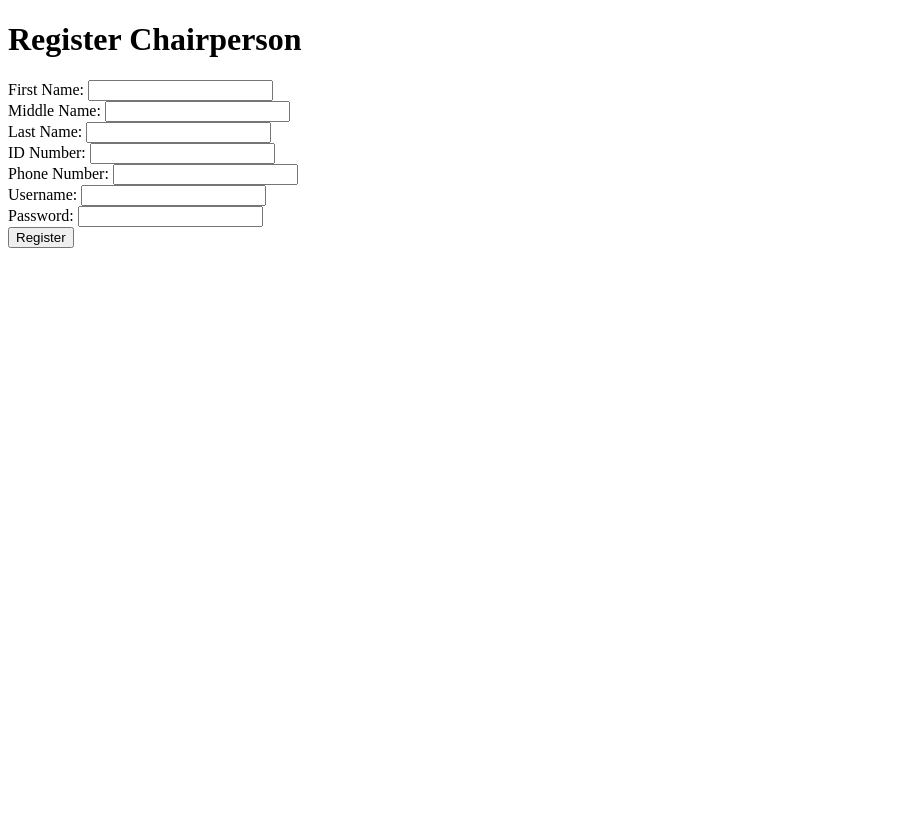
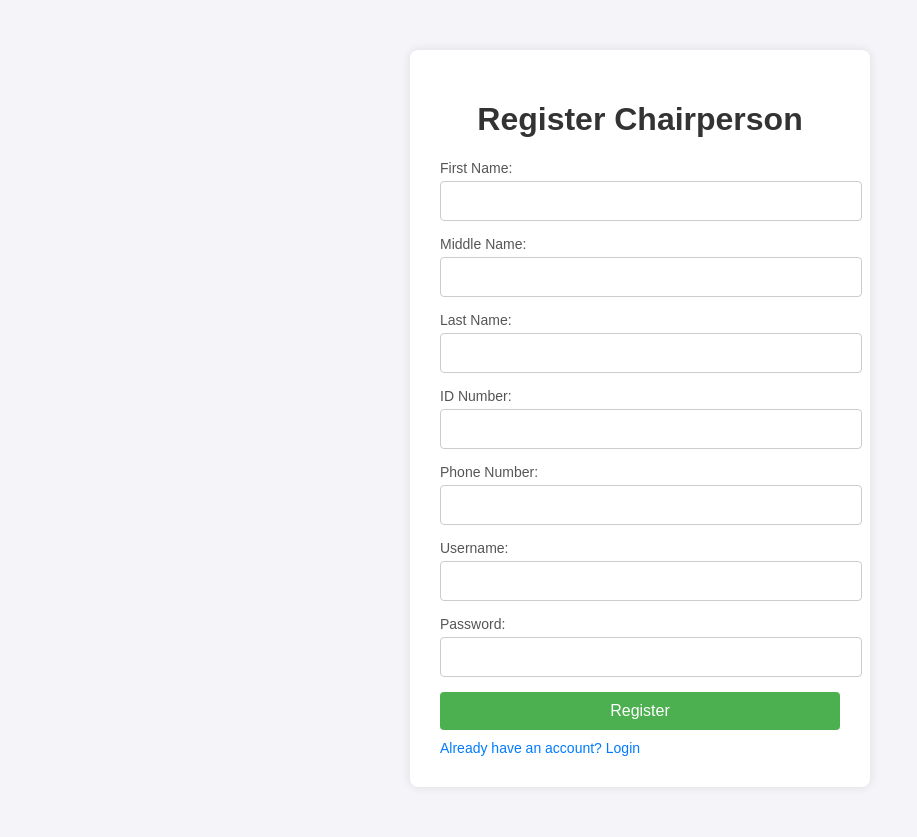
Before and after one commit to kimaguti/javap, a Flask app: page /register_chairperson in a window 1280 px wide. Shown: the whole page, without its empty margins (0-917 px from the left). Before the commit the page ends 248 px from the top, so only its background shows below. Run offline with Flask 3, Linux system fonts and the light colour scheme.

Commit message:
Chama app

```diff
--- a/templates/register_chairperson.html
+++ b/templates/register_chairperson.html
@@ -4,32 +4,36 @@
     <meta charset="UTF-8">
     <meta name="viewport" content="width=device-width, initial-scale=1.0">
     <title>Register Chairperson</title>
+    <link rel="stylesheet" href="{{ url_for('static', filename='style.css') }}">
 </head>
 <body>
+    <div class="form-container">
         <h1>Register Chairperson</h1>
         <form method="POST">
             <label for="first_name">First Name:</label>
             <input type="text" id="first_name" name="first_name">
-        <br>
+
             <label for="middle_name">Middle Name:</label>
             <input type="text" id="middle_name" name="middle_name">
-        <br>
+
             <label for="last_name">Last Name:</label>
             <input type="text" id="last_name" name="last_name">
-        <br>
+
             <label for="id_number">ID Number:</label>
             <input type="text" id="id_number" name="id_number" required>
-        <br>
+
             <label for="phone_no">Phone Number:</label>
             <input type="text" id="phone_no" name="phone_no">
-        <br>
+
             <label for="username">Username:</label>
             <input type="text" id="username" name="username" required>
-        <br>
+
             <label for="password">Password:</label>
             <input type="password" id="password" name="password" required>
-        <br>
+
             <button type="submit">Register</button>
         </form>
+        <a href="{{ url_for('login') }}">Already have an account? Login</a>
+    </div>
 </body>
 </html>
```
Also changed, not shown: templates/login.html (+6 -2 lines). Lines whose indentation alone changed are shown as unchanged.
